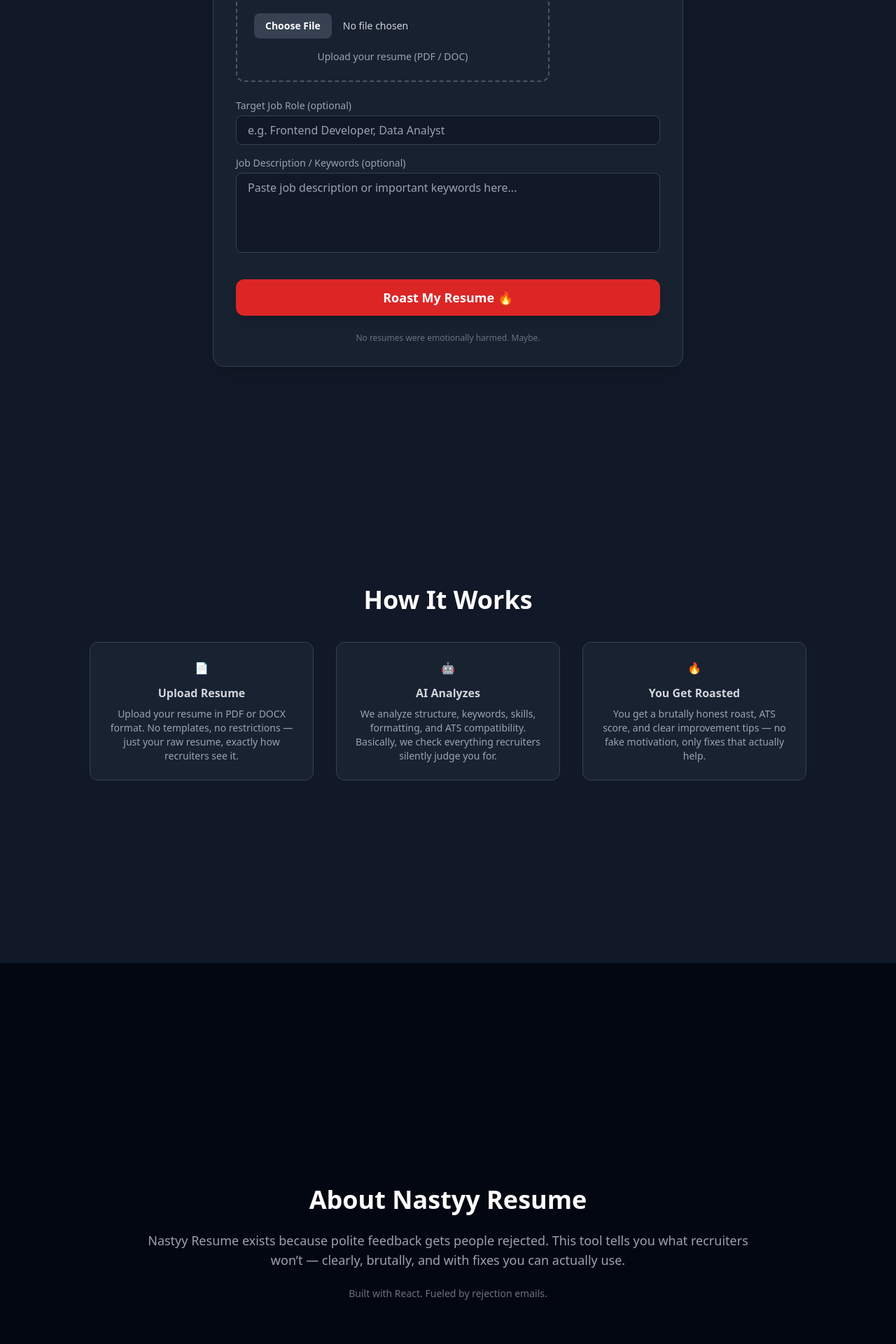
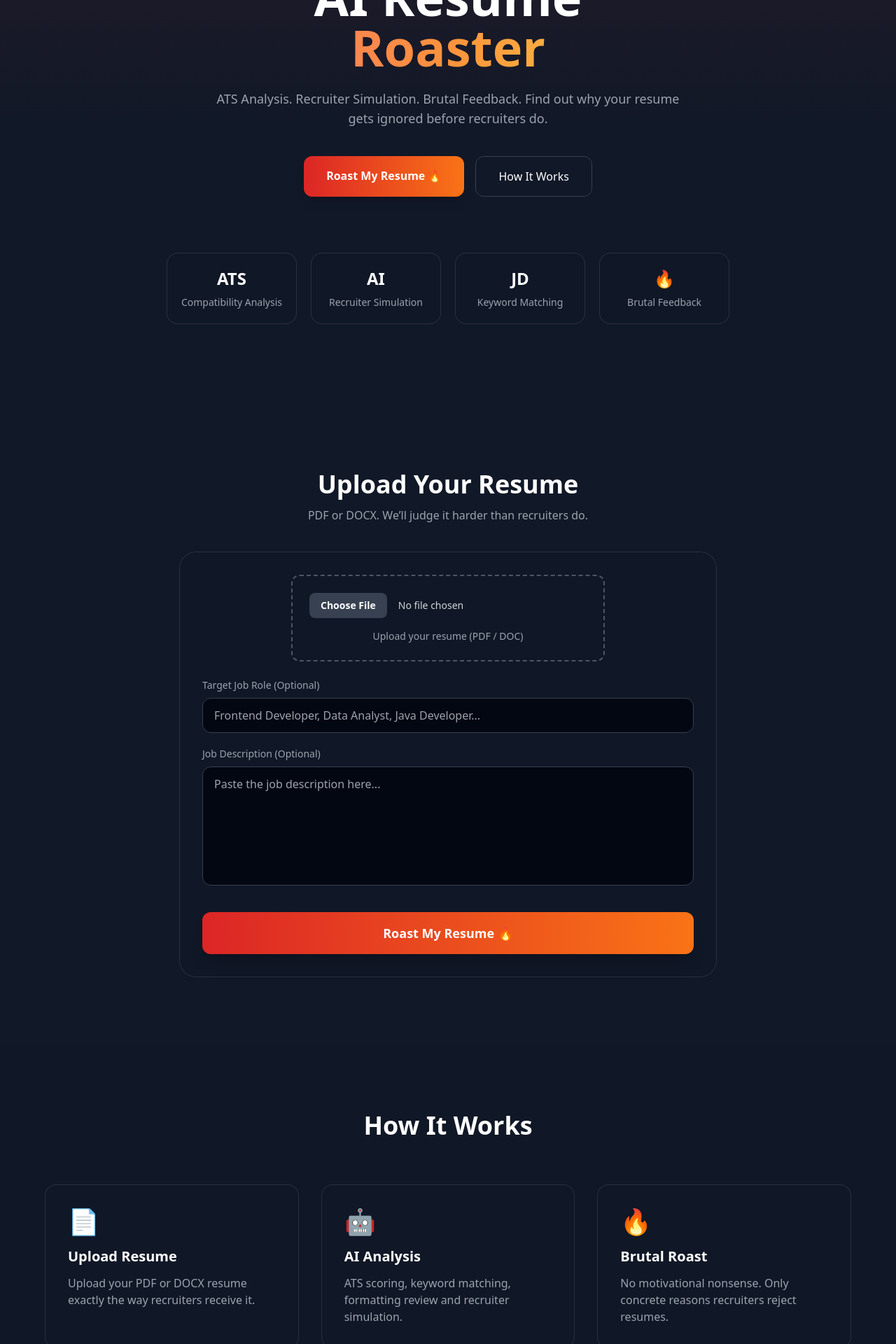
Before and after one commit to RajChintawar/AI-Resume-Roaster, a React (Vite) app in the folder frontend/: page / in a window 1280 px wide. Shown: the part 320-2240 px from the top of the page at 70% size. Built offline with nearby package versions, Linux system fonts and the light colour scheme.

Commit message:
Updated the existing  UI

```diff
--- a/frontend/src/components/RoastCard.jsx
+++ b/frontend/src/components/RoastCard.jsx
@@ -1,7 +1,53 @@
-export default function RoastCard({ text }) {
+export default function RoastCard({
+  section,
+  problem,
+  evidence,
+  reason,
+}) {
   return (
-    <div className="bg-gray-800 border border-gray-700 rounded-xl p-4 text-gray-300">
-      {text}
+    <div className="bg-gray-900 border border-white/10 rounded-2xl p-6 hover:border-red-500/30 transition">
+
+      <div className="flex items-center gap-2 mb-5">
+        <span className="text-red-400 text-xl">🔥</span>
+
+        <h3 className="font-bold text-lg text-white uppercase tracking-wide">
+          {section}
+        </h3>
+      </div>
+
+      <div className="space-y-5">
+
+        <div>
+          <p className="text-red-400 text-sm font-semibold mb-1">
+            Problem
+          </p>
+
+          <p className="text-gray-200 leading-relaxed">
+            {problem}
+          </p>
+        </div>
+
+        <div>
+          <p className="text-blue-400 text-sm font-semibold mb-1">
+            Evidence
+          </p>
+
+          <p className="text-gray-300 leading-relaxed">
+            {evidence}
+          </p>
+        </div>
+
+        <div>
+          <p className="text-yellow-400 text-sm font-semibold mb-1">
+            Why Recruiters Reject It
+          </p>
+
+          <p className="text-gray-300 leading-relaxed">
+            {reason}
+          </p>
+        </div>
+
+      </div>
     </div>
   );
 }
--- a/frontend/src/pages/Home.jsx
+++ b/frontend/src/pages/Home.jsx
@@ -6,6 +6,7 @@
   const [resumeFile, setResumeFile] = useState(null);
   const [jobRole, setJobRole] = useState("");
   const [jobDesc, setJobDesc] = useState("");
+
   const navigate = useNavigate();
 
   const handleFileSelect = (file) => {
@@ -14,7 +15,7 @@
 
   const handleRoast = () => {
     if (!resumeFile) {
-      alert("Upload resume. Don’t speedrun life.");
+      alert("Upload resume. Don’t speedrun unemployment.");
       return;
     }
 
@@ -30,101 +31,199 @@
   return (
     <div className="flex flex-col">
 
-      {/* ================= HERO / ROAST ME ================= */}
-      <section className="min-h-screen flex items-center justify-center px-4 sm:px-6 lg:px-8">
-        <div className="w-full max-w-2xl bg-gray-800/60 backdrop-blur rounded-2xl p-6 sm:p-8 shadow-xl border border-gray-700">
+      {/* ================= HERO ================= */}
+      <section className="relative min-h-screen flex items-center justify-center overflow-hidden px-6">
 
-          <h1 className="text-2xl sm:text-4xl font-extrabold text-center mb-3">
-            AI Resume Roaster 🔥
+        {/* Background Glow */}
+        <div className="absolute inset-0 bg-gradient-to-b from-red-500/10 via-transparent to-transparent" />
+
+        <div className="relative z-10 max-w-6xl mx-auto text-center">
+
+          <div className="inline-flex items-center gap-2 px-4 py-2 rounded-full border border-red-500/30 bg-red-500/10 text-red-300 text-sm mb-8">
+            🔥 Recruiters reject resumes in seconds
+          </div>
+
+          <h1 className="text-5xl md:text-7xl font-extrabold leading-tight">
+            AI Resume
+            <span className="block bg-gradient-to-r from-red-400 via-orange-400 to-yellow-300 bg-clip-text text-transparent">
+              Roaster
+            </span>
           </h1>
 
-          <p className="text-center text-gray-400 text-sm sm:text-base mb-6 sm:mb-8">
-            Upload your resume and get brutally honest feedback, ATS score,
-            and bullet points that don’t sound unemployed.
+          <p className="max-w-2xl mx-auto mt-6 text-lg text-gray-400">
+            ATS Analysis. Recruiter Simulation. Brutal Feedback.
+            Find out why your resume gets ignored before recruiters do.
           </p>
 
+          <div className="mt-10 flex flex-col sm:flex-row gap-4 justify-center">
+            <a
+              href="#upload"
+              className="px-8 py-4 rounded-xl bg-gradient-to-r from-red-600 to-orange-500 font-semibold shadow-lg hover:scale-105 transition"
+            >
+              Roast My Resume 🔥
+            </a>
+
+            <a
+              href="#how"
+              className="px-8 py-4 rounded-xl border border-gray-700 hover:border-gray-500 transition"
+            >
+              How It Works
+            </a>
+          </div>
+
+          {/* Stats */}
+          <div className="grid grid-cols-2 md:grid-cols-4 gap-5 mt-20">
+
+            <div className="bg-gray-900/60 border border-white/10 rounded-2xl p-5">
+              <h3 className="text-2xl font-bold">ATS</h3>
+              <p className="text-gray-400 text-sm mt-2">
+                Compatibility Analysis
+              </p>
+            </div>
+
+            <div className="bg-gray-900/60 border border-white/10 rounded-2xl p-5">
+              <h3 className="text-2xl font-bold">AI</h3>
+              <p className="text-gray-400 text-sm mt-2">
+                Recruiter Simulation
+              </p>
+            </div>
+
+            <div className="bg-gray-900/60 border border-white/10 rounded-2xl p-5">
+              <h3 className="text-2xl font-bold">JD</h3>
+              <p className="text-gray-400 text-sm mt-2">
+                Keyword Matching
+              </p>
+            </div>
+
+            <div className="bg-gray-900/60 border border-white/10 rounded-2xl p-5">
+              <h3 className="text-2xl font-bold">🔥</h3>
+              <p className="text-gray-400 text-sm mt-2">
+                Brutal Feedback
+              </p>
+            </div>
+
+          </div>
+
+        </div>
+      </section>
+
+      {/* ================= UPLOAD SECTION ================= */}
+      <section
+        id="upload"
+        className="py-24 px-6"
+      >
+        <div className="max-w-3xl mx-auto">
+
+          <div className="text-center mb-10">
+            <h2 className="text-4xl font-bold">
+              Upload Your Resume
+            </h2>
+
+            <p className="text-gray-400 mt-3">
+              PDF or DOCX. We’ll judge it harder than recruiters do.
+            </p>
+          </div>
+
+          <div className="bg-gray-900/60 backdrop-blur-xl border border-white/10 rounded-3xl p-8">
+
+            <div className="flex justify-center">
               <UploadBox onFileSelect={handleFileSelect} />
+            </div>
 
             {resumeFile && (
-            <p className="mt-4 text-center text-xs sm:text-sm text-green-400 break-all">
-              Selected: {resumeFile.name}
-            </p>
+              <div className="mt-5 p-4 rounded-xl bg-green-500/10 border border-green-500/20 text-green-400 text-center">
+                ✓ {resumeFile.name}
+              </div>
             )}
 
             <div className="mt-6">
-            <label className="block text-xs sm:text-sm text-gray-400 mb-1">
-              Target Job Role (optional)
+              <label className="block text-sm text-gray-400 mb-2">
+                Target Job Role (Optional)
               </label>
+
               <input
                 type="text"
                 value={jobRole}
                 onChange={(e) => setJobRole(e.target.value)}
-              placeholder="e.g. Frontend Developer, Data Analyst"
-              className="w-full px-4 py-2 rounded-lg bg-gray-900 border border-gray-700
-                         focus:outline-none focus:border-red-500 text-sm sm:text-base"
+                placeholder="Frontend Developer, Data Analyst, Java Developer..."
+                className="w-full px-4 py-3 rounded-xl bg-gray-950 border border-gray-700 focus:border-red-500 focus:outline-none"
               />
             </div>
 
-          <div className="mt-4">
-            <label className="block text-xs sm:text-sm text-gray-400 mb-1">
-              Job Description / Keywords (optional)
+            <div className="mt-5">
+              <label className="block text-sm text-gray-400 mb-2">
+                Job Description (Optional)
               </label>
+
               <textarea
-              rows={4}
+                rows={6}
                 value={jobDesc}
                 onChange={(e) => setJobDesc(e.target.value)}
-              placeholder="Paste job description or important keywords here..."
-              className="w-full px-4 py-2 rounded-lg bg-gray-900 border border-gray-700
-                         focus:outline-none focus:border-red-500 resize-none
-                         text-sm sm:text-base"
+                placeholder="Paste the job description here..."
+                className="w-full px-4 py-3 rounded-xl bg-gray-950 border border-gray-700 focus:border-red-500 focus:outline-none resize-none"
               />
             </div>
 
             <button
               onClick={handleRoast}
-            className="w-full mt-8 py-3 rounded-xl bg-red-600 hover:bg-red-700
-                       transition font-semibold text-base sm:text-lg shadow-lg"
+              className="w-full mt-8 py-4 rounded-xl bg-gradient-to-r from-red-600 to-orange-500 font-bold text-lg hover:scale-[1.02] transition-all duration-200 shadow-xl"
             >
               Roast My Resume 🔥
             </button>
 
-          <p className="mt-6 text-center text-xs text-gray-500">
-            No resumes were emotionally harmed. Maybe.
-          </p>
+          </div>
         </div>
       </section>
 
-      {/* ================= HOW IT WORKS ================= */}
+      {/* ================= FEATURES ================= */}
       <section
         id="how"
-        className="min-h-screen px-6 sm:px-12 py-24 bg-gray-900 flex items-center"
+        className="py-24 px-6 bg-gray-900/40"
       >
-        <div className="max-w-5xl mx-auto text-center">
-          <h2 className="text-3xl sm:text-4xl font-bold mb-10">
+        <div className="max-w-6xl mx-auto">
+
+          <h2 className="text-4xl font-bold text-center mb-16">
             How It Works
           </h2>
 
-          <div className="grid gap-8 sm:grid-cols-3 text-gray-300">
-            <div className="bg-gray-800/60 p-6 rounded-xl border border-gray-700">
-              📄 <p className="mt-3 font-semibold">Upload Resume</p>
-              <p className="text-sm text-gray-400 mt-2">
-Upload your resume in PDF or DOCX format.
-      No templates, no restrictions — just your raw resume, exactly how recruiters see it.              </p>
+          <div className="grid md:grid-cols-3 gap-8">
+
+            <div className="bg-gray-900/60 border border-white/10 rounded-2xl p-8">
+              <div className="text-4xl mb-4">📄</div>
+
+              <h3 className="text-xl font-semibold mb-3">
+                Upload Resume
+              </h3>
+
+              <p className="text-gray-400">
+                Upload your PDF or DOCX resume exactly the way recruiters receive it.
+              </p>
             </div>
 
-            <div className="bg-gray-800/60 p-6 rounded-xl border border-gray-700">
-              🤖 <p className="mt-3 font-semibold">AI Analyzes</p>
-              <p className="text-sm text-gray-400 mt-2">
-We analyze structure, keywords, skills, formatting, and ATS compatibility.
-      Basically, we check everything recruiters silently judge you for.              </p>
+            <div className="bg-gray-900/60 border border-white/10 rounded-2xl p-8">
+              <div className="text-4xl mb-4">🤖</div>
+
+              <h3 className="text-xl font-semibold mb-3">
+                AI Analysis
+              </h3>
+
+              <p className="text-gray-400">
+                ATS scoring, keyword matching, formatting review and recruiter simulation.
+              </p>
             </div>
 
-            <div className="bg-gray-800/60 p-6 rounded-xl border border-gray-700">
-              🔥 <p className="mt-3 font-semibold">You Get Roasted</p>
-              <p className="text-sm text-gray-400 mt-2">
-You get a brutally honest roast, ATS score, and clear improvement tips —
-      no fake motivation, only fixes that actually help.              </p>
+            <div className="bg-gray-900/60 border border-white/10 rounded-2xl p-8">
+              <div className="text-4xl mb-4">🔥</div>
+
+              <h3 className="text-xl font-semibold mb-3">
+                Brutal Roast
+              </h3>
+
+              <p className="text-gray-400">
+                No motivational nonsense. Only concrete reasons recruiters reject resumes.
+              </p>
             </div>
+
           </div>
         </div>
       </section>
@@ -132,22 +231,26 @@
       {/* ================= ABOUT ================= */}
       <section
         id="about"
-        className="min-h-screen px-6 sm:px-12 py-24 bg-gray-950 flex items-center"
+        className="py-24 px-6"
       >
         <div className="max-w-4xl mx-auto text-center">
-          <h2 className="text-3xl sm:text-4xl font-bold mb-6">
+
+          <h2 className="text-4xl font-bold mb-6">
             About Nastyy Resume
           </h2>
 
-          <p className="text-gray-400 text-base sm:text-lg leading-relaxed">
-            Nastyy Resume exists because polite feedback gets people rejected.
-            This tool tells you what recruiters won’t — clearly, brutally,
-            and with fixes you can actually use.
+          <p className="text-gray-400 text-lg leading-relaxed">
+            Most resume tools are polite.
+            Recruiters are not.
+
+            Nastyy Resume simulates how recruiters evaluate your profile,
+            highlights ATS risks, and explains exactly why a resume gets ignored.
           </p>
 
-          <p className="mt-6 text-gray-500 text-sm">
-            Built with React. Fueled by rejection emails.
+          <p className="mt-8 text-gray-500">
+            Built with React. Powered by AI. Inspired by rejection emails.
           </p>
+
         </div>
       </section>
 
```
Also changed, not shown: frontend/src/pages/Roast.jsx (+180 -58 lines). Lines whose indentation alone changed are shown as unchanged.
